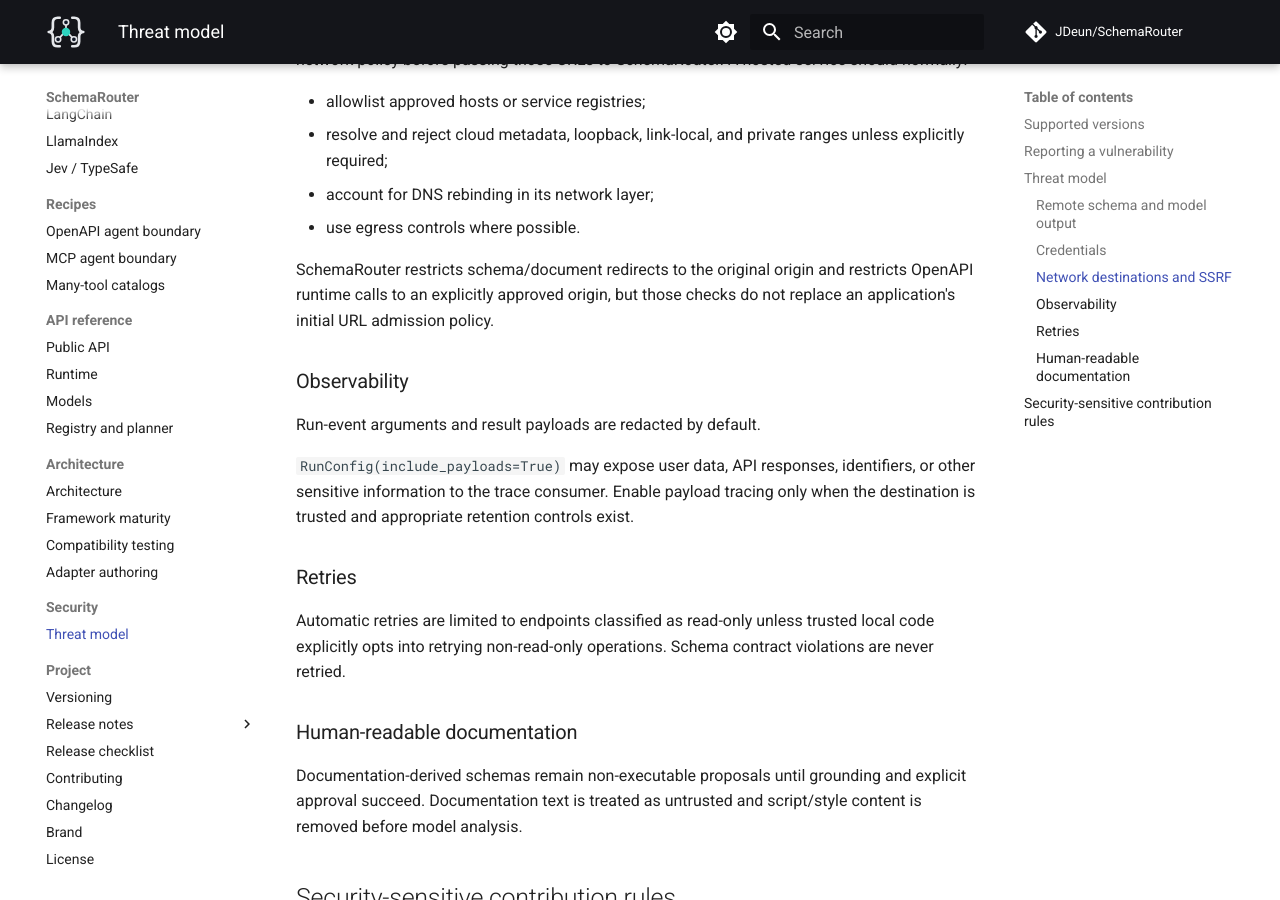
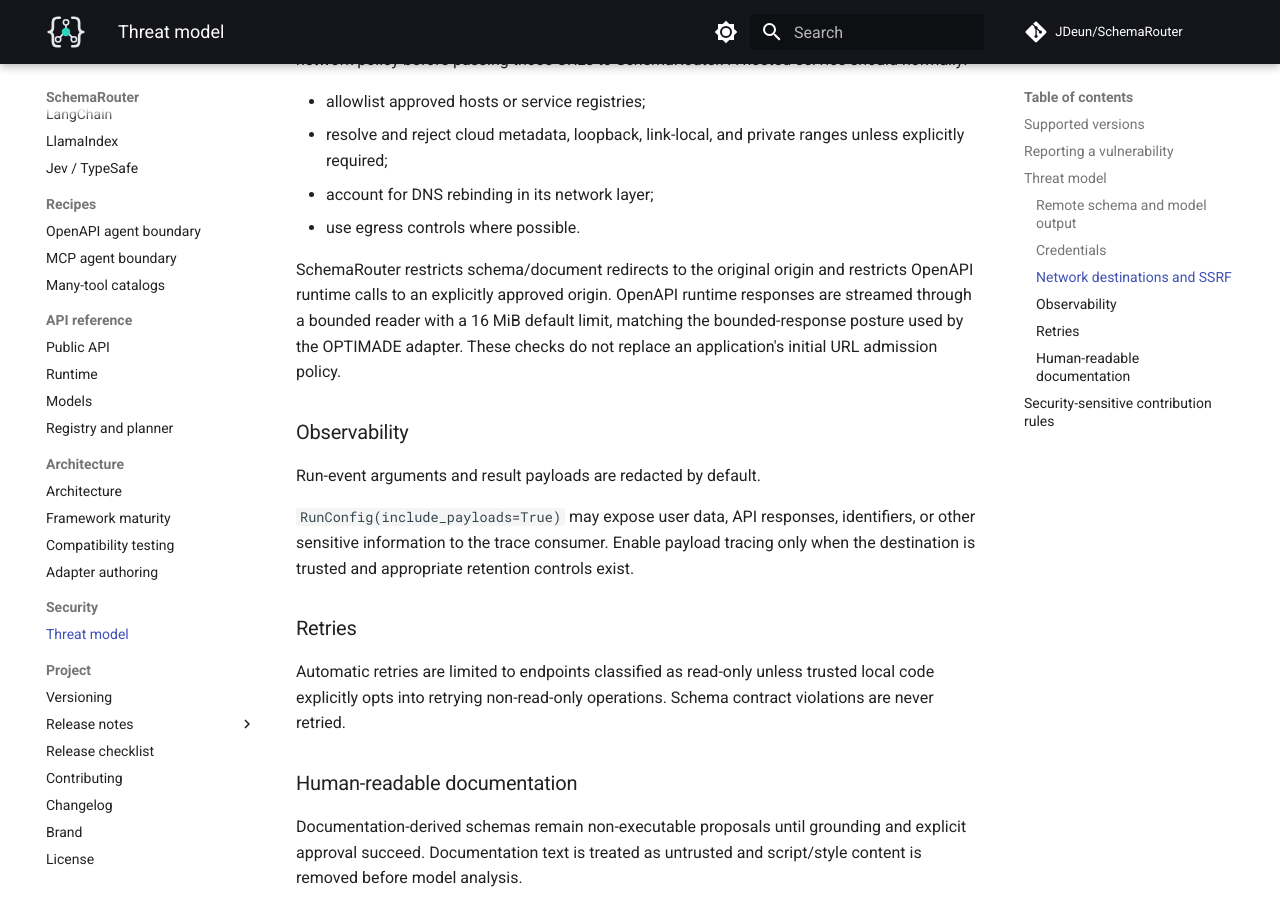
Before and after one commit to JDeun/SchemaRouter, an MkDocs documentation site: the page built from docs/security/threat-model.md, in a window 1280 px wide and 900 px high, scrolled down 1500 px. Built offline with MkDocs 1.6.1 and Material for MkDocs 9.7.7, drawn with Linux system fonts in a browser that asks for light colours; comment, search, counter and statistics services are not loaded.

Commit message:
docs: document OpenAPI runtime response bound

```diff
--- a/docs/security/threat-model.md
+++ b/docs/security/threat-model.md
@@ -61,8 +61,9 @@ policy before passing those URLs to SchemaRouter. A hosted service should normal
 - use egress controls where possible.
 
 SchemaRouter restricts schema/document redirects to the original origin and restricts OpenAPI
-runtime calls to an explicitly approved origin, but those checks do not replace an application's
-initial URL admission policy.
+runtime calls to an explicitly approved origin. OpenAPI runtime responses are streamed through a
+bounded reader with a 16 MiB default limit, matching the bounded-response posture used by the
+OPTIMADE adapter. These checks do not replace an application's initial URL admission policy.
 
 ### Observability
 
```
